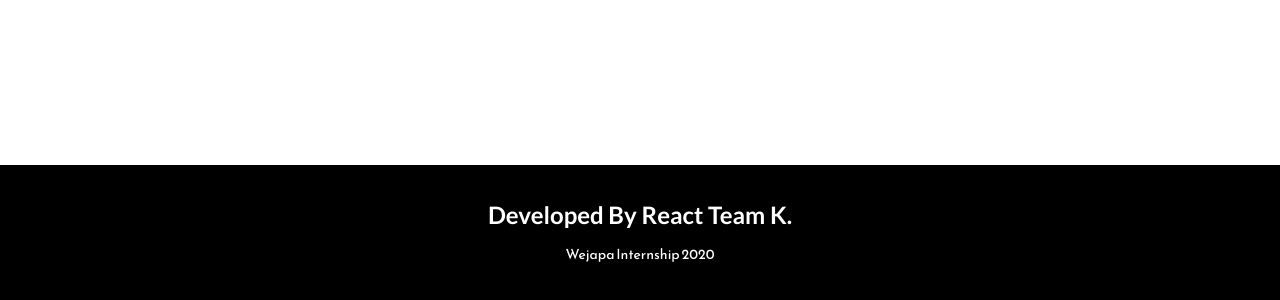
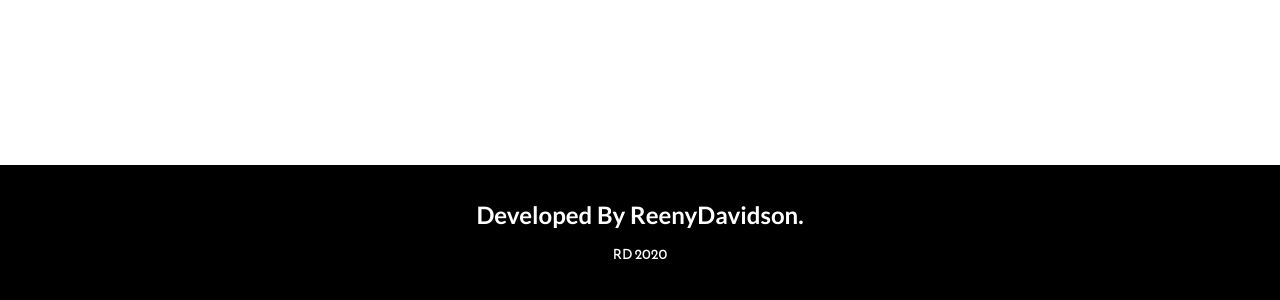
Before and after one commit to ReenyDavidson/E-commerce, a React (Create React App) app: page /cart in a window 1280 px wide. Shown: the part 721-1021 px from the top of the page. Built offline with nearby package versions, Linux system fonts and the light colour scheme.

Commit message:
Update Footer.js

```diff
--- a/src/components/Footer.js
+++ b/src/components/Footer.js
@@ -4,8 +4,8 @@ const Footer = () => {
     return(
     <Fragment>
         <div className="footer-container">
-            <h2>Developed By React Team K. </h2>
-            <p>Wejapa Internship 2020</p>
+            <h2>Developed By ReenyDavidson. </h2>
+            <p>RD 2020</p>
         </div>
 
     </Fragment>
```
